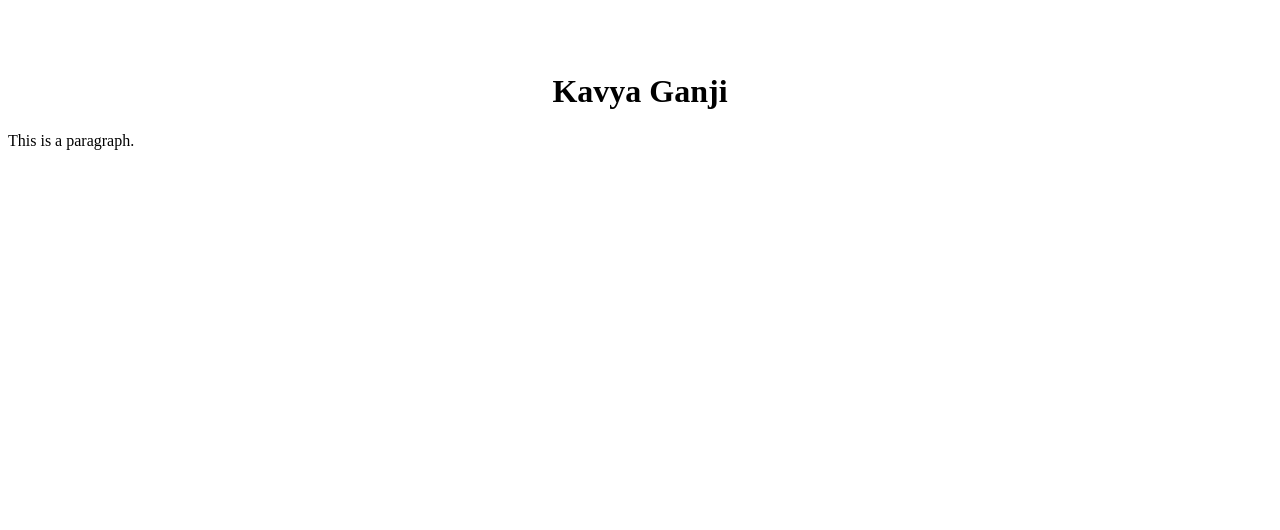
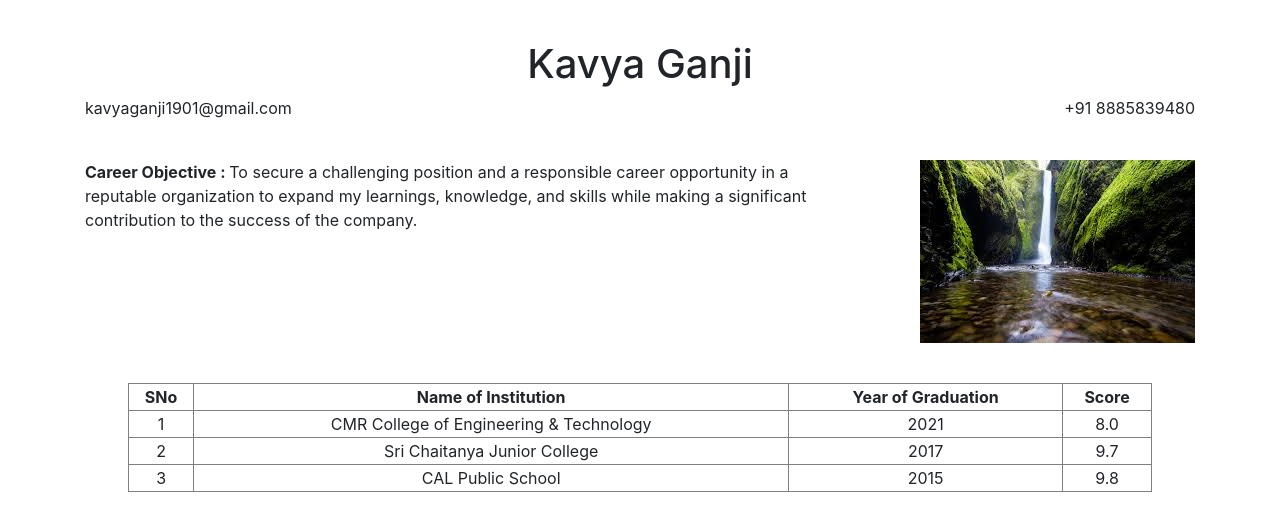
Before and after one commit to kavyaganji/Kavya1-BZ, a website: page public/html/resume.html in a window 1280 px wide. Drawn offline with nearby package versions, Linux system fonts and the light colour scheme; files whose address does not match are found by name.

Commit message:
Modified resume

```diff
--- a/public/html/resume.html
+++ b/public/html/resume.html
@@ -1,13 +1,72 @@
-<!DOCTYPE html>
-<html>
-<head>
-<meta charset="UTF-8">
-<title>Resume</title>
-</head>
-<body>
-<p><br><br></p>
-<h1 align="center">Kavya Ganji</h1>
-<p>This is a paragraph.</p>
+<!doctype html>
+<html lang="en">
+  <head>
+    <!-- Required meta tags -->
+    <meta charset="utf-8">
+    <meta name="viewport" content="width=device-width, initial-scale=1, shrink-to-fit=no">
 
-</body>
+    <!-- Bootstrap CSS -->
+    <link rel="stylesheet" href="https://stackpath.bootstrapcdn.com/bootstrap/4.4.1/css/bootstrap.min.css" integrity="sha384-Vkoo8x4CGsO3+Hhxv8T/Q5PaXtkKtu6ug5TOeNV6gBiFeWPGFN9MuhOf23Q9Ifjh" crossorigin="anonymous">
+
+    <title>Resume</title>
+  </head>
+  <body>
+      <p><br></p>
+    <h1 style="text-align: center">Kavya Ganji</h1>
+      <div class="container">
+  <div class="row">
+    <div class="col-sm">
+      kavyaganji1901@gmail.com
+    </div>
+    <div class="col-sm" align="right">
+      +91 8885839480
+    </div>
+  </div>
+</div>
+      <p><br></p>
+<div class="container">
+      <div class="row">
+    <div class="col-md-8">
+          <strong>Career Objective : </strong>To secure a challenging position and a responsible career opportunity in a reputable organization to expand my learnings, knowledge, and skills while making a significant contribution to the success of the company.
+          </div>
+          <div class="col-md-4">
+          <img src="C:\Users\Pruthvi Ganji\Desktop\Kavya1-BZ\public\img\download.jpg" align="right">
+          </div>
+    </div>
+      </div>
+      <p><br></p>
+      <table border="1px" align="center" style="width:80%">
+      <tr align="center">
+          <th>SNo</th>
+          <th>Name of Institution</th>
+          <th>Year of Graduation</th>
+          <th>Score</th>
+          </tr>
+          <tr align="center">
+          <td>1</td>
+              <td>CMR College of Engineering & Technology</td>
+              <td>2021</td>
+              <td>8.0</td>
+          </tr>
+          <tr align="center">
+          <td>2</td>
+              <td>Sri Chaitanya Junior College</td>
+              <td>2017</td>
+              <td>9.7</td>
+          </tr>
+          <tr align="center">
+          <td>3</td>
+              <td>CAL Public School</td>
+              <td>2015</td>
+              <td>9.8</td>
+          </tr>
+      </table>
+      <p><br></p>
+
+    <!-- Optional JavaScript -->
+    <!-- jQuery first, then Popper.js, then Bootstrap JS -->
+    <script src="https://code.jquery.com/jquery-3.4.1.slim.min.js" integrity="sha384-J6qa4849blE2+poT4WnyKhv5vZF5SrPo0iEjwBvKU7imGFAV0wwj1yYfoRSJoZ+n" crossorigin="anonymous"></script>
+    <script src="https://cdn.jsdelivr.net/npm/popper.js@1.16.0/dist/umd/popper.min.js" integrity="sha384-Q6E9RHvbIyZFJoft+2mJbHaEWldlvI9IOYy5n3zV9zzTtmI3UksdQRVvoxMfooAo" crossorigin="anonymous"></script>
+    <script src="https://stackpath.bootstrapcdn.com/bootstrap/4.4.1/js/bootstrap.min.js" integrity="sha384-wfSDF2E50Y2D1uUdj0O3uMBJnjuUD4Ih7YwaYd1iqfktj0Uod8GCExl3Og8ifwB6" crossorigin="anonymous"></script>
+  </body>
 </html>
```
Also changed, not shown: public/img/download.jpg (added).
